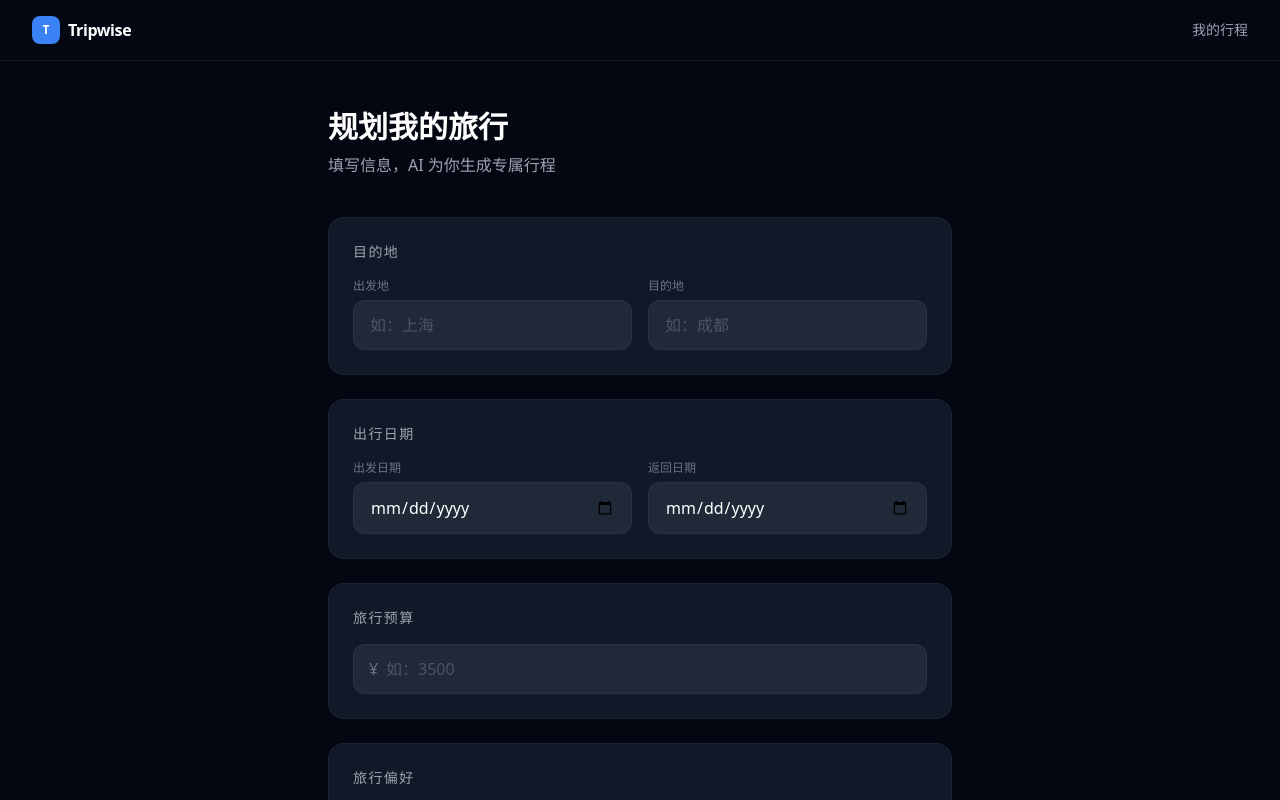
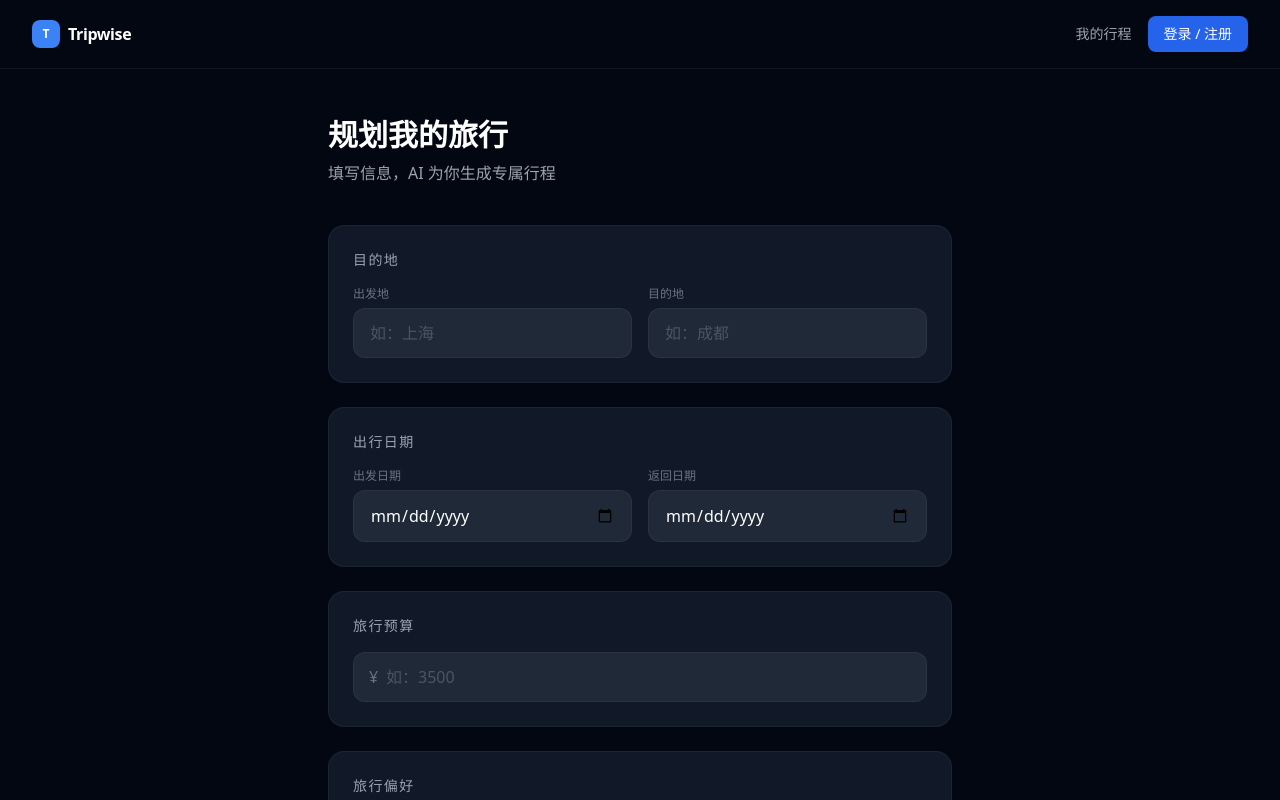
Before and after one commit to kai-ai-dev/tripwise, a Next.js app in the folder frontend/: page /planner in a window 1280 px wide. Shown: the top 800 px of the page. Built offline with nearby package versions, Linux system fonts and the light colour scheme; no server answers.

Commit message:
Update page.tsx

```diff
--- a/frontend/app/planner/page.tsx
+++ b/frontend/app/planner/page.tsx
@@ -2,6 +2,7 @@
 import { useState } from 'react'
 import { useRouter } from 'next/navigation'
 import Link from 'next/link'
+import Navbar from '@/components/Navbar'
 
 const PREFERENCES = ['美食', '历史文化', '自然风光', '购物', '艺术', '户外运动', '亲子', '摄影']
 const PACE_OPTIONS = [
@@ -67,13 +68,7 @@ export default function PlannerPage() {
   return (
     <div className="min-h-screen bg-gray-950 text-white">
       {/* Nav */}
-      <nav className="flex items-center justify-between px-8 py-4 border-b border-white/5">
-        <Link href="/" className="flex items-center gap-2">
-          <div className="w-7 h-7 rounded-lg bg-blue-500 flex items-center justify-center text-xs font-bold">T</div>
-          <span className="font-semibold tracking-tight">Tripwise</span>
-        </Link>
-        <Link href="/history" className="text-sm text-gray-400 hover:text-white transition-colors">我的行程</Link>
-      </nav>
+      <Navbar />
 
       <div className="max-w-2xl mx-auto px-6 py-12">
         {/* Header */}
```
